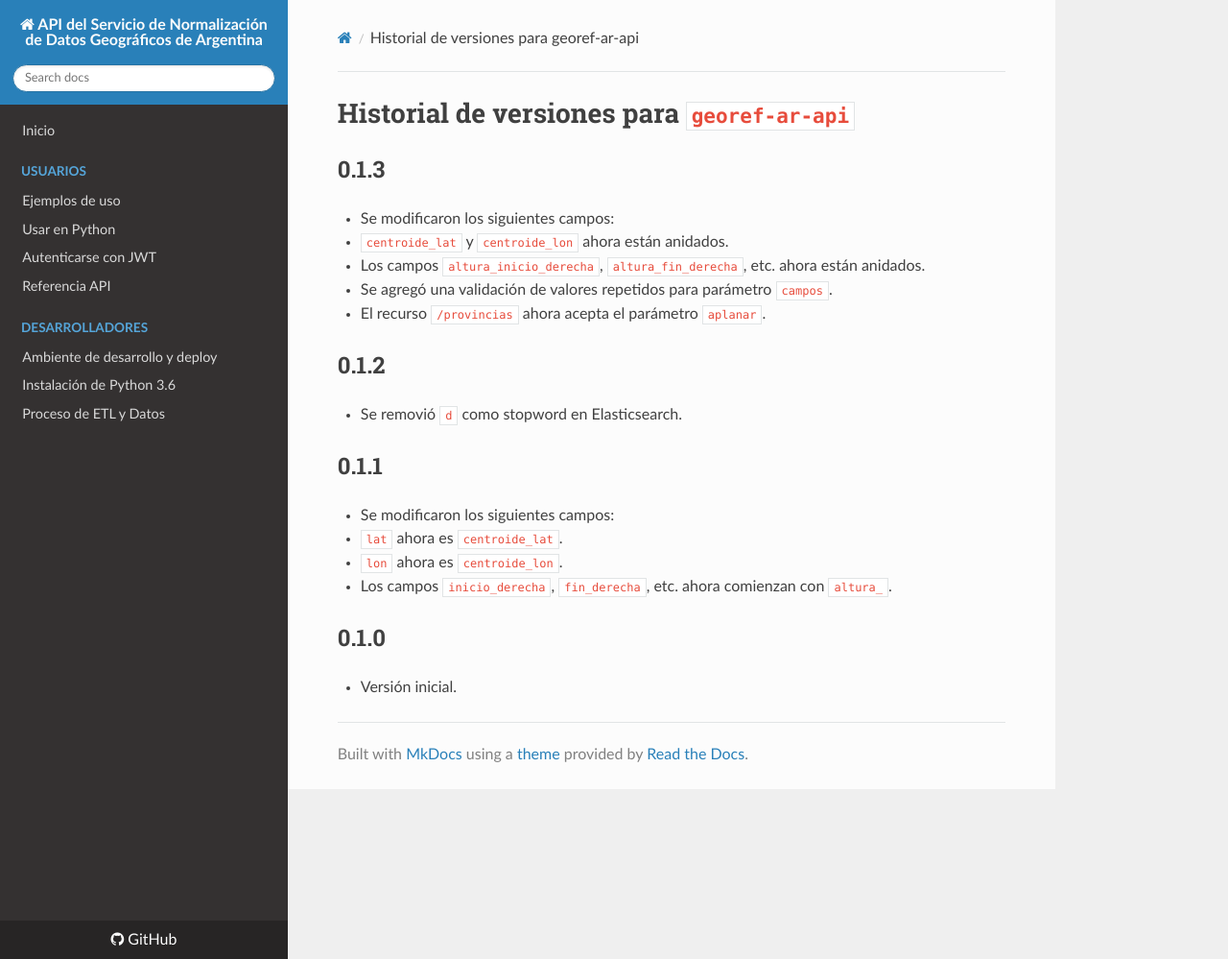
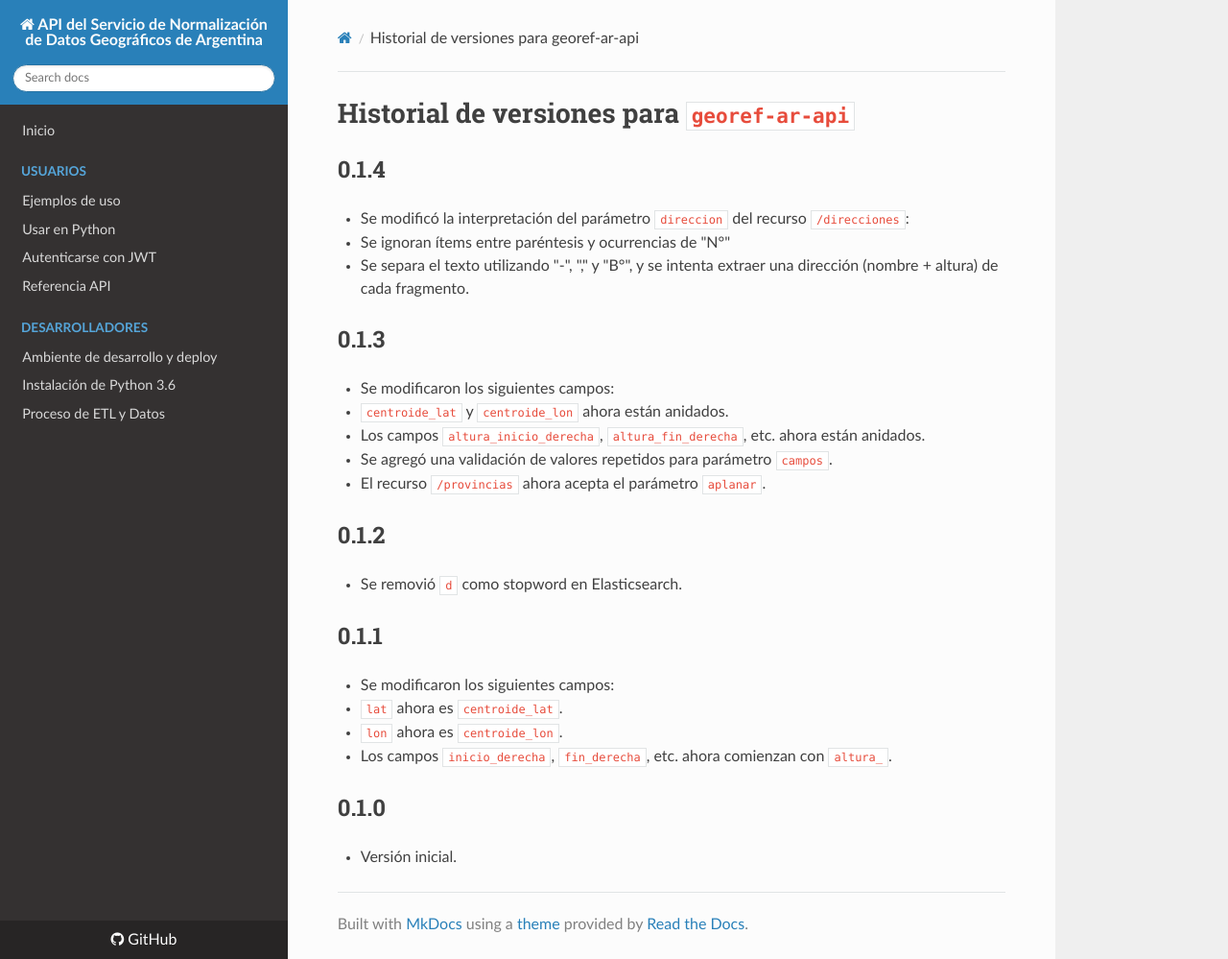
Before and after one commit to datosgobar/georef-ar-api, an MkDocs documentation site: the page built from docs/history.md, in a window 1280 px wide and 999 px high. Shown: the whole window at 96% size. Built offline with MkDocs 1.6.1, drawn with Linux system fonts in a browser that asks for light colours; nearby versions of some CDN libraries.

Commit message:
[force_reindex] Actualiza archivo history.md.

```diff
--- a/docs/history.md
+++ b/docs/history.md
@@ -1,4 +1,9 @@
 # Historial de versiones para `georef-ar-api`
+
+## 0.1.4
+- Se modificó la interpretación del parámetro `direccion` del recurso `/direcciones`:
+  - Se ignoran ítems entre paréntesis y ocurrencias de "N°"
+  - Se separa el texto utilizando "-", "," y "B°", y se intenta extraer una dirección (nombre + altura) de cada fragmento.
 
 ## 0.1.3
 - Se modificaron los siguientes campos:
```
